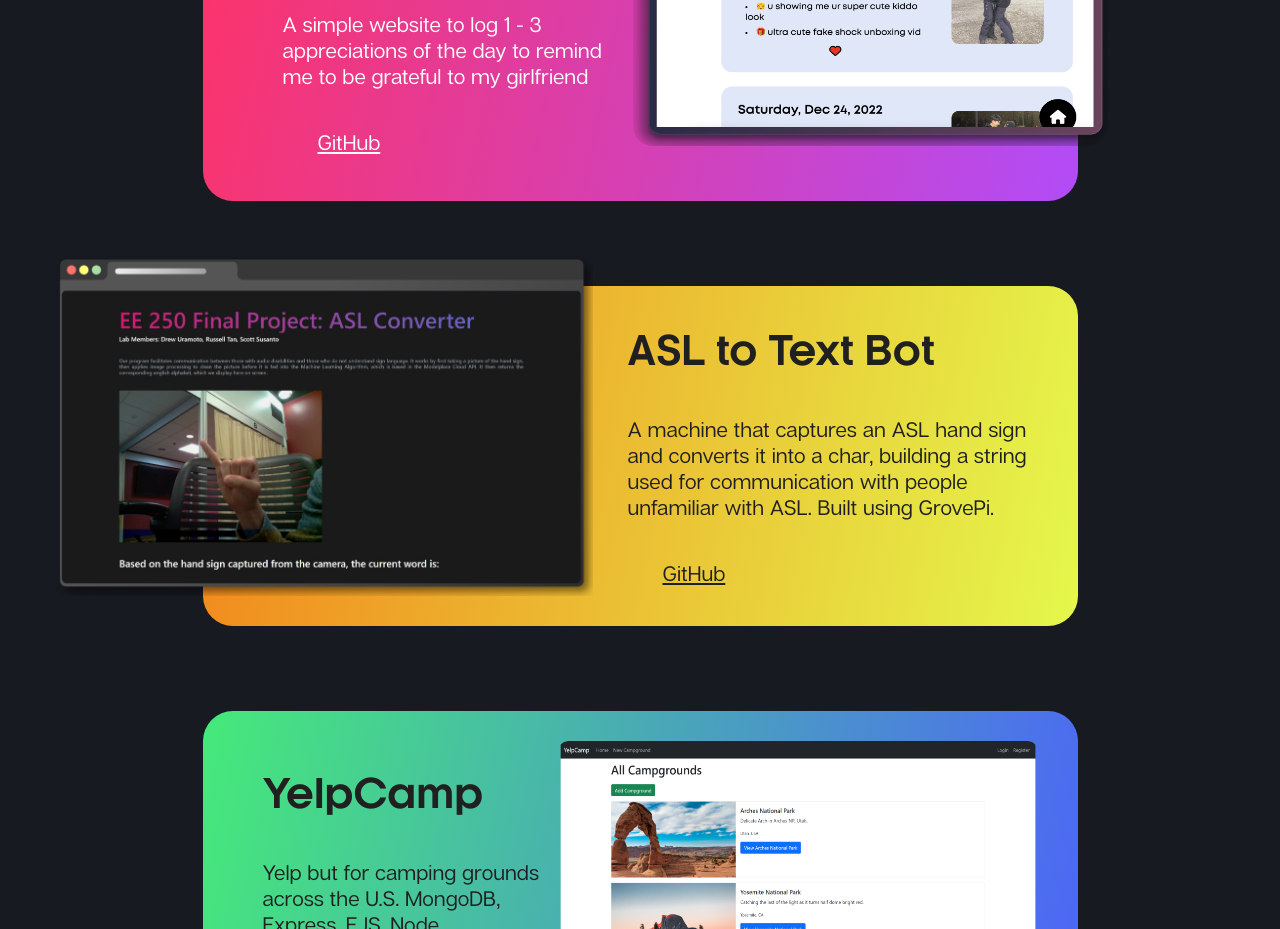
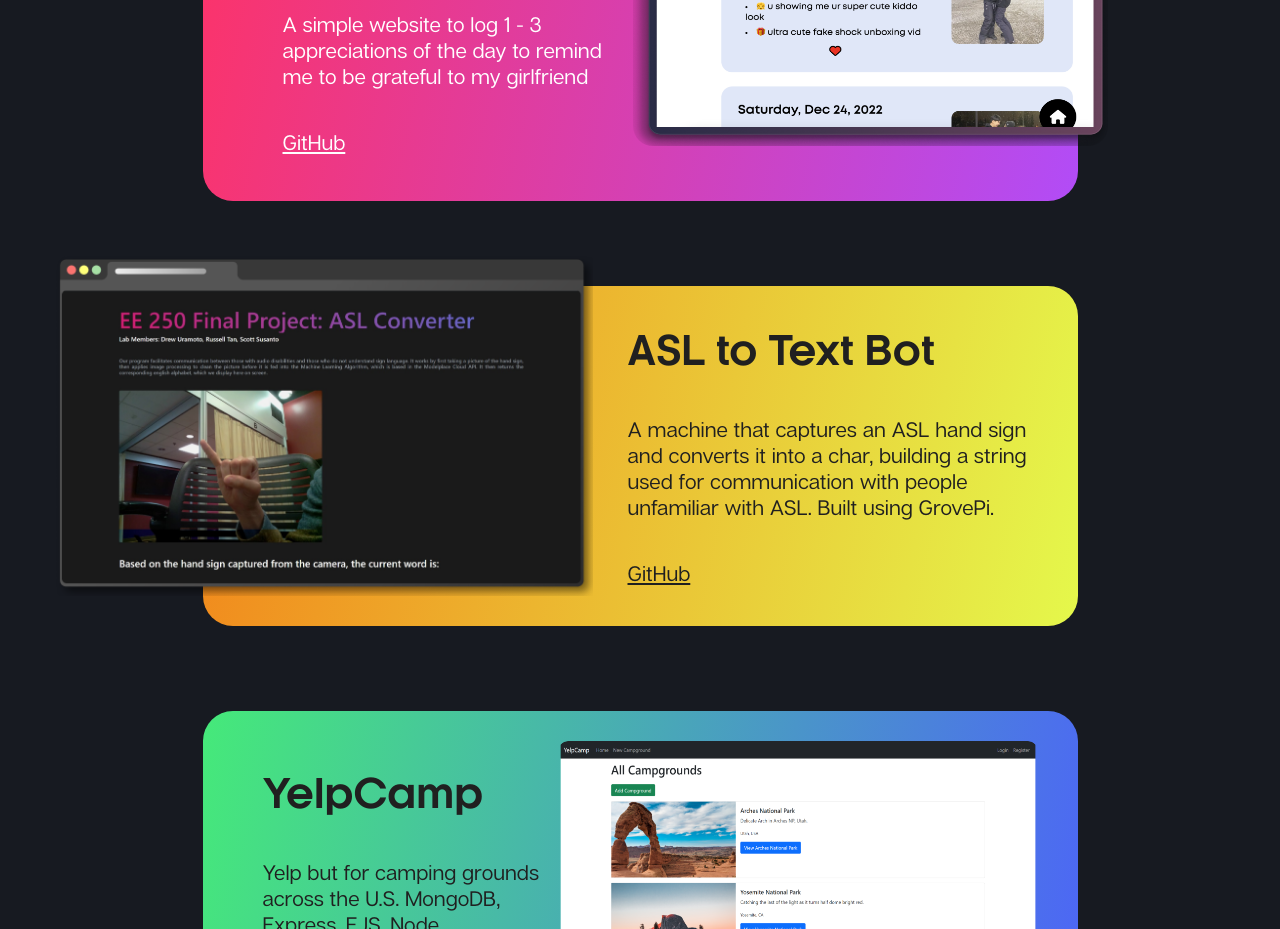
Before and after one commit to scottsus/Portfolio-v2, a Next.js app: page /projects in a window 1280 px wide. Shown: the part 980-1909 px from the top of the page. Built offline with nearby package versions, Linux system fonts and the light colour scheme.

Commit message:
reposition links

```diff
--- a/pages/projects.tsx
+++ b/pages/projects.tsx
@@ -71,7 +71,7 @@ export default function ProjectsPage() {
             A simple website to log 1 - 3 appreciations of the day to remind me
             to be grateful to my girlfriend
           </ProjectText>
-          <ProjectLink style={{ marginLeft: '35px' }}>
+          <ProjectLink>
             <Link
               href='https://github.com/susantoscott/Hi-Patty'
               target='_blank'
@@ -103,7 +103,7 @@ export default function ProjectsPage() {
             char, building a string used for communication with people
             unfamiliar with ASL. Built using GrovePi.
           </ProjectText>
-          <ProjectLink style={{ marginLeft: '35px' }}>
+          <ProjectLink>
             <Link
               href='https://github.com/susantoscott/ASL-to-Text'
               target='_blank'
--- a/styles/projectsStyles.ts
+++ b/styles/projectsStyles.ts
@@ -137,6 +137,10 @@ export const Links = styled.div`
   width: 80%;
   display: flex;
   justify-content: space-around;
+
+  @media (${small}) {
+    margin: 0 auto;
+  }
 `;
 
 export const ProjectLink = styled.p`
@@ -144,6 +148,10 @@ export const ProjectLink = styled.p`
   font-family: Articulat, Arial;
   font-weight: 400;
   text-decoration: underline;
+
+  @media (${small}) {
+    text-align: center;
+  }
 `;
 
 export const CTA = styled.div`
```
